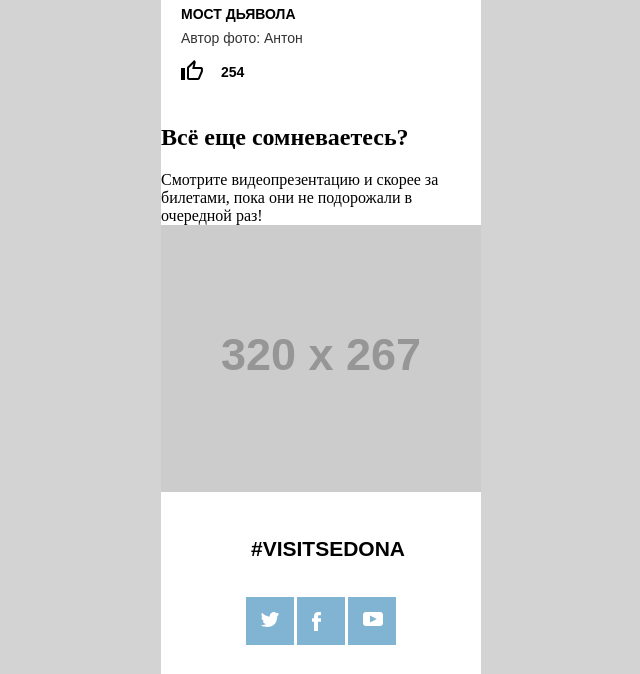
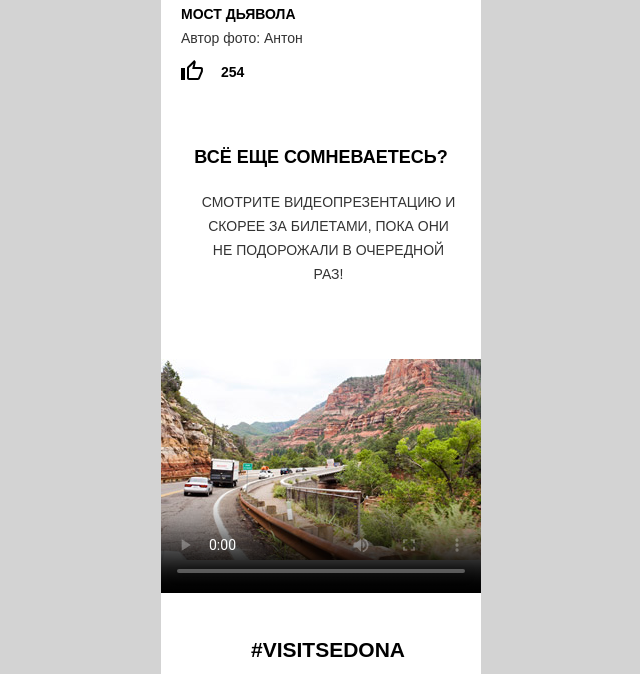
Before and after one commit to SergWulf/668021-sedona-20, a website: page source/photo.html in a window 1280 px wide. Shown: the part 2230-2904 px from the top of the page, without its empty margins (319-959 px from the left). Drawn offline with nearby package versions, Linux system fonts and the light colour scheme; files that its build step writes are made by us from their sources; placeholder pictures from the web are drawn by us.

Commit message:
Вёрстка раздела видео

```diff
--- a/source/photo.html
+++ b/source/photo.html
@@ -65,7 +65,7 @@
     <article class="video">
       <h2 class="video__header">Всё еще сомневаетесь?</h2>
       <p class="video__description">Смотрите видеопрезентацию и скорее за билетами, пока они не подорожали в очередной раз!</p>
-      <video class="video__presentation" poster="https://via.placeholder.com/320x267"></video>
+      <video class="video__presentation" poster="img/video-mobile@1x.jpg" width="320" height="267"  controls></video>
     </article>
   </section>
 </main>
--- /dev/null
+++ b/source/sass/blocks/video.scss
@@ -0,0 +1,14 @@
+.video__header {
+  @include main_font_index($color:$black, $font-size: 18px, $line-height: 26px, $font-weight: bold);
+  text-align: center;
+  margin-top: 40px;
+  margin-bottom: 20px;
+}
+
+.video__description {
+  @include main_font_index($font-size: 14px, $line-height: 24px);
+  text-align: center;
+  padding-left: 40px;
+  padding-right: 25px;
+  padding-bottom: 40px;
+}
--- a/source/sass/mixins.scss
+++ b/source/sass/mixins.scss
@@ -1,4 +1,4 @@
-@mixin main_font_index($font-size: 14px, $line-height: 21px, $font-weight: normal, $color: #333333, $text-transform: uppercase) {
+@mixin main_font_index($font-size: 14px, $line-height: 21px, $font-weight: normal, $color: $gray, $text-transform: uppercase) {
   font-family: "PT Sans", "Arial", sans-serif;
   font-style: normal;
   font-size: $font-size;
--- a/source/sass/style.scss
+++ b/source/sass/style.scss
@@ -18,6 +18,7 @@
 @import "blocks/social-list.scss";
 @import "blocks/photo.scss";
 @import "blocks/card-photo.scss";
+@import "blocks/video.scss";
 
 body {
   background-color: lightgray;
```
